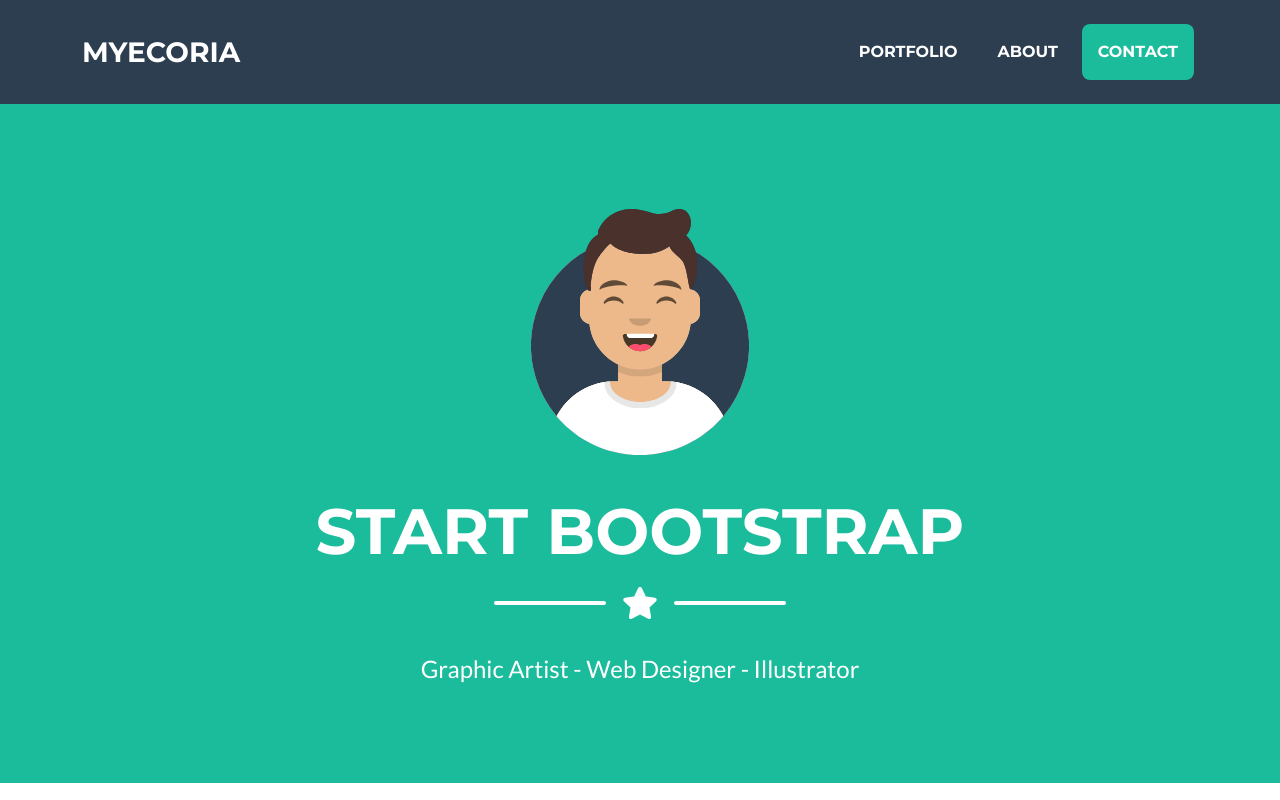
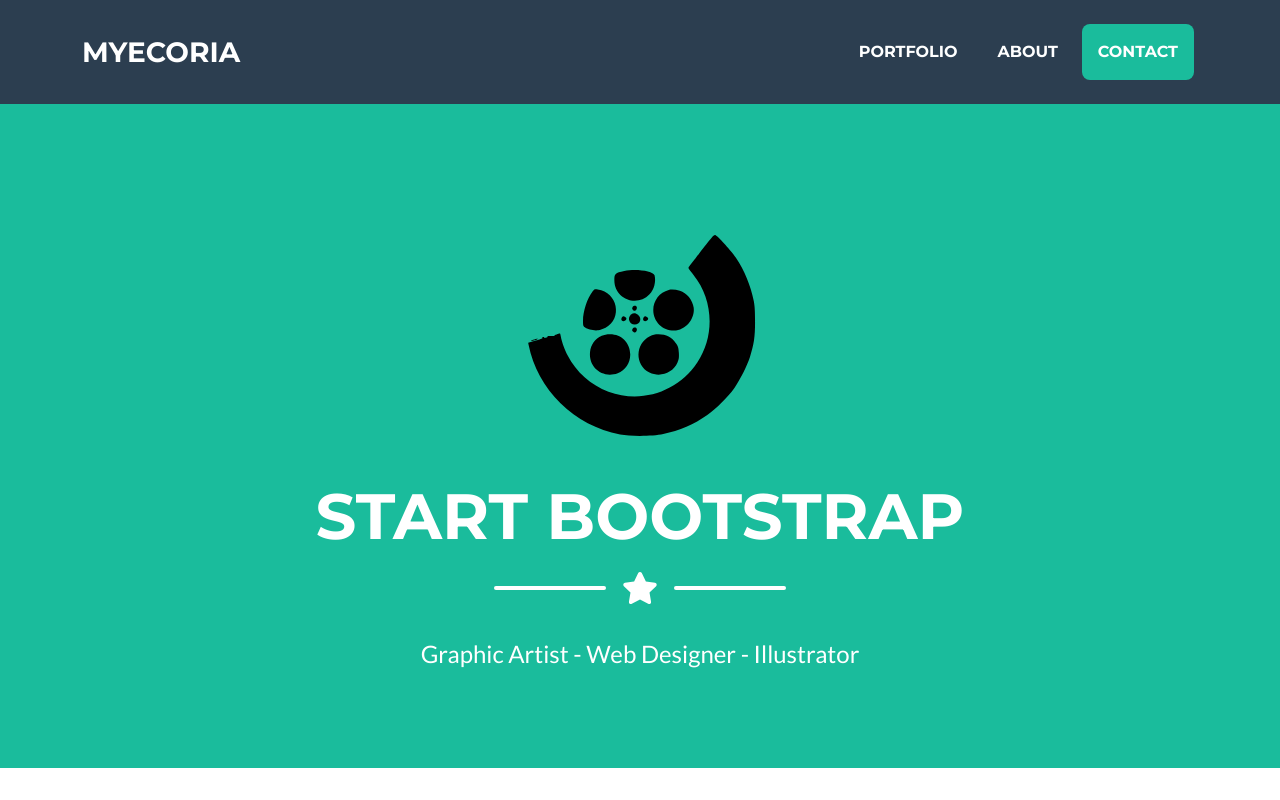
Before and after one commit to MyEcoria/EcoSite, a plain HTML site: page index.html in a window 1280 px wide. Shown: the top 800 px of the page. Drawn offline with nearby package versions, Linux system fonts and the light colour scheme.

Commit message:
Update index.html

```diff
--- a/index.html
+++ b/index.html
@@ -38,7 +38,7 @@
         <header class="masthead bg-primary text-white text-center">
             <div class="container d-flex align-items-center flex-column">
                 <!-- Masthead Avatar Image-->
-                <img class="masthead-avatar mb-5" src="assets/img/avataaars.svg" alt="..." />
+                <img class="masthead-avatar mb-5" src="assets/img/logotop.svg" alt="..." />
                 <!-- Masthead Heading-->
                 <h1 class="masthead-heading text-uppercase mb-0">Start Bootstrap</h1>
                 <!-- Icon Divider-->
```
